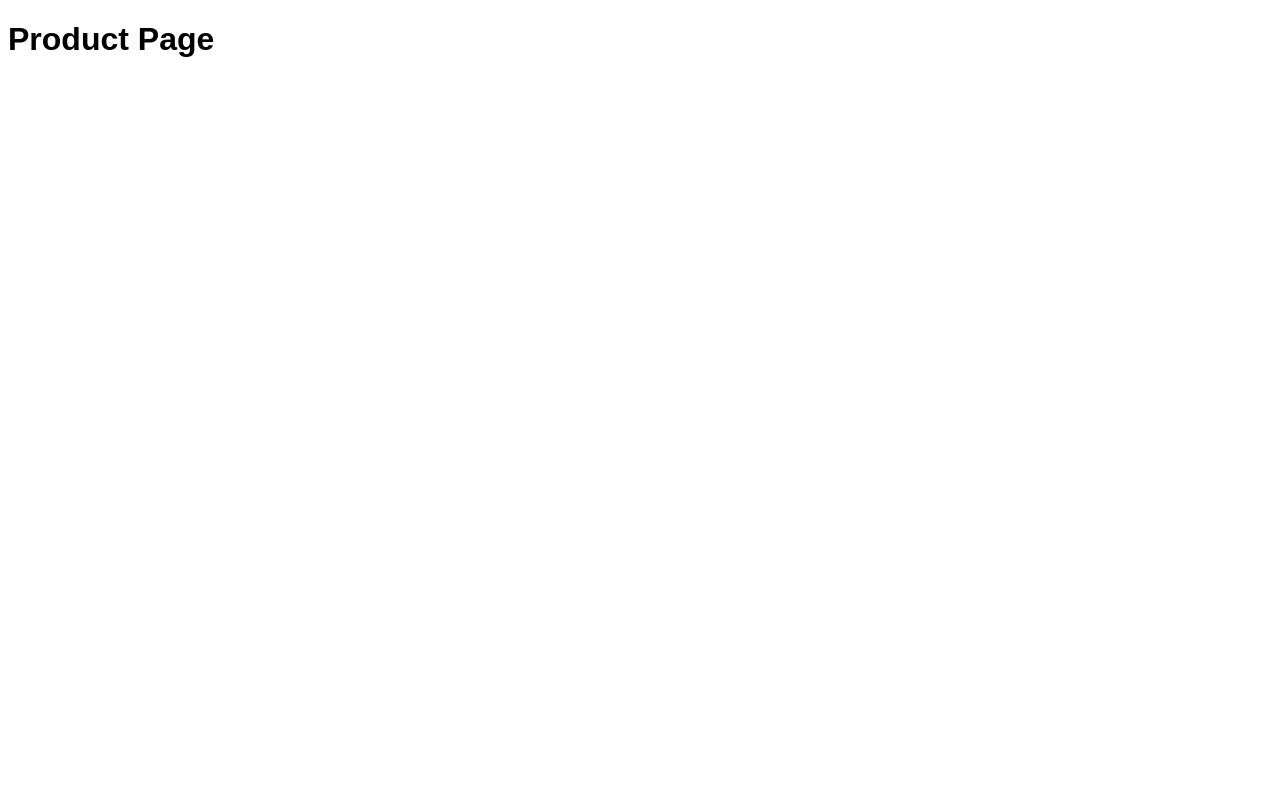
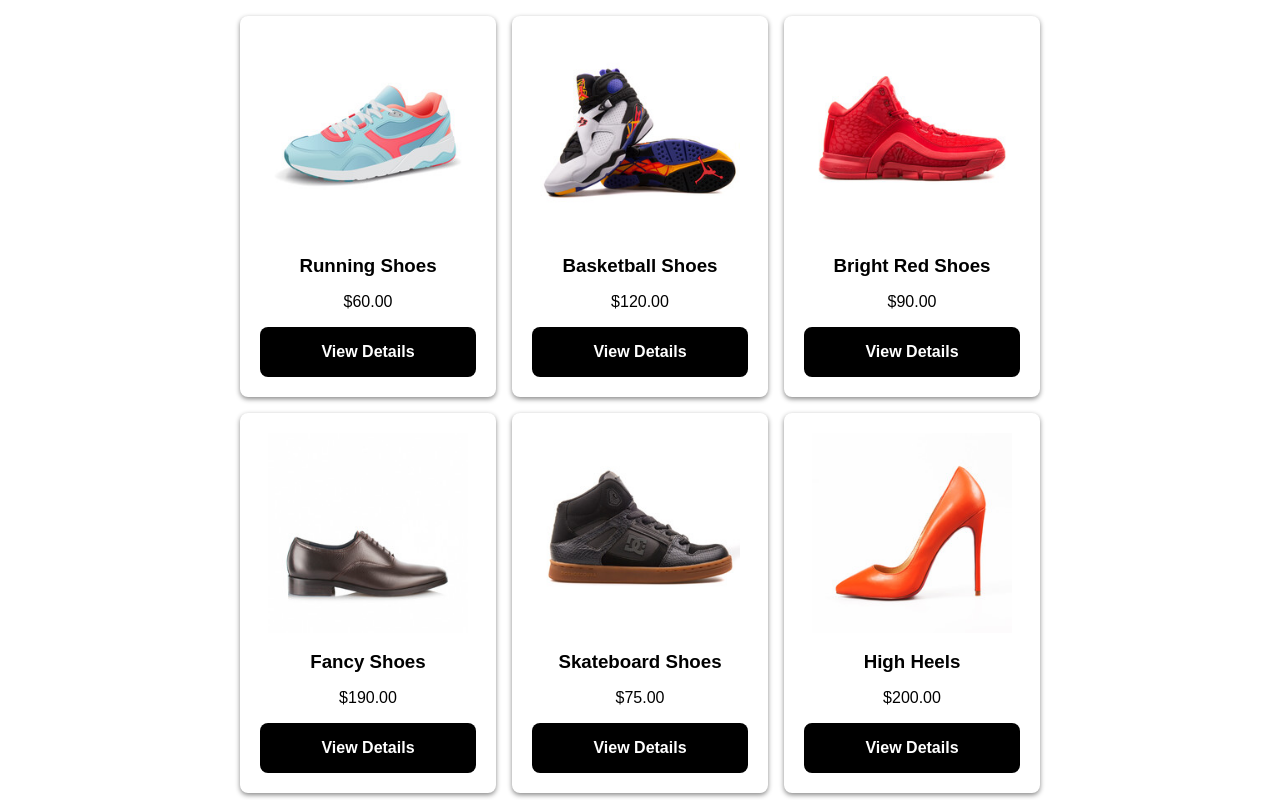
Before and after one commit to ThienNg65/fsv-front-end, a Vue app: page /products in a window 1280 px wide. Shown: the top 800 px of the page. Built offline with nearby package versions, Linux system fonts and the light colour scheme.

Commit message:
product Page and Cart

```diff
--- a/package.json
+++ b/package.json
@@ -10,6 +10,7 @@
     "format": "prettier --write src/"
   },
   "dependencies": {
+    "bootstrap": "^5.3.2",
     "vue": "^3.3.4",
     "vue-router": "^4.2.5"
   },
--- a/src/views/CartPage.vue
+++ b/src/views/CartPage.vue
@@ -1,10 +1,33 @@
 <template>
-  <h1>Cart Page</h1>
+  <div id="page-wrap">
+    <h1>Shopping Cart</h1>
+    <div v-for="product in cartItems" :key="product.id" class="product-container">
+      <img class="product-image" :src="product.imageUrl" />
+      <div class="details-wrap">
+        <h3>{{ product.name }}</h3>
+        <p>${{ product.price }}</p>
+      </div>
+      <button class="remove-button">Remove from Cart</button>
+    </div>
+    <h3 id="total-price">Total: ${{ totalPrice }}</h3>
+    <button id="checkout-button">Proceed to Checkout</button>
+  </div>
 </template>
 
 <script>
+import { cartItems } from '../fake-data'
 export default {
-  name: 'CartPage'
+  name: 'CartPage',
+  data() {
+    return {
+      cartItems
+    }
+  },
+  computed: {
+    totalPrice() {
+      return this.cartItems.reduce((sum, item) => sum + Number(item.price), 0)
+    }
+  }
 }
 </script>
 
--- a/src/views/ProductDetailPage.vue
+++ b/src/views/ProductDetailPage.vue
@@ -1,10 +1,28 @@
 <template>
-  <h1>Product Details Page</h1>
+  <div id="page-wrap">
+    <div id="img-wrap">
+      <img v-bind:src="product.imageUrl" alt="" />
+      <div id="product-details">
+        <h1>{{ product.name }}</h1>
+        <h3 id="price">${{ product.price }}</h3>
+        <p>Average rating: {{ product.averageRating }}</p>
+        <button id="add-to-cart">Add to Cart</button>
+        <h4>Description</h4>
+        <p>{{ product.description }}</p>
+      </div>
+    </div>
+  </div>
 </template>
 
 <script>
+import { products } from '../fake-data'
 export default {
-  name: 'ProductDetailPage'
+  name: 'ProductDetailPage',
+  data() {
+    return {
+      product: products.find((p) => p.id === this.$route.params.id)
+    }
+  }
 }
 </script>
 
--- a/src/views/ProductsPage.vue
+++ b/src/views/ProductsPage.vue
@@ -1,10 +1,29 @@
 <template>
-  <h1>Product Page</h1>
+  <div id="page-wrap">
+    <div class="grid-wrap">
+      <div v-for="product in products" class="product-item" v-bind:key="product.id">
+        <img v-bind:src="product.imageUrl" alt="" />
+        <h3 class="product-name">{{ product.name }}</h3>
+        <p class="prodcut-price">${{ product.price }}</p>
+        <router-link v-bind:to="'/products/' + product.id">
+          <button type="button">View Details</button>
+        </router-link>
+      </div>
+    </div>
+  </div>
 </template>
 
 <script>
+import { RouterLink } from 'vue-router'
+import { products } from '../fake-data'
 export default {
-  name: 'ProductsPage'
+  name: 'ProductsPage',
+  data() {
+    return {
+      products
+    }
+  },
+  components: { RouterLink }
 }
 </script>
 
```
Also changed, not shown: 1 other file (tests, documents, lock files or other folders).
